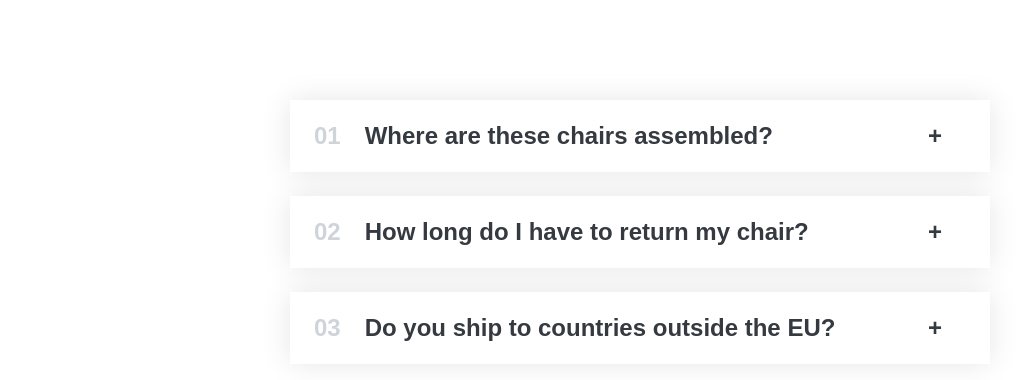
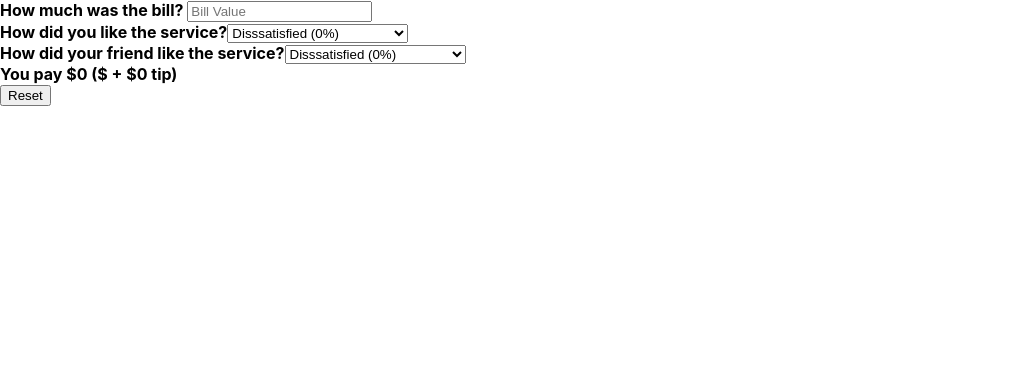
Before and after one commit to soumya1103/React-Course-Jonas, a React (Create React App) app: page / in a window 1280 px wide. Shown: the top 380 px of the page, without its empty margins (0-1030 px from the left). Built offline with nearby package versions, Linux system fonts and the light colour scheme.

Commit message:
Tip Calculator Added

```diff
--- a/src/App.js
+++ b/src/App.js
@@ -1,5 +1,6 @@
 import "./App.css";
-import Accordion from "./Accordion/Accordion";
+//import Accordion from "./Accordion/Accordion";
+import TipCalculator from "./TipCalculator/TipCalculator";
 //import Flashcard from "./Flashcards/Flashcard";
 //import DateCounter from "./DateCounter/DateCounter";
 //import Steps from "./Steps/Steps";
@@ -13,7 +14,8 @@ import Menu from "./Pizza/Menu"; */
 
 function App() {
   return (
-    <Accordion />
+    <TipCalculator />
+    //<Accordion />
     //<Flashcard />
     //<TravelList />
     //<DateCounter />
--- /dev/null
+++ b/src/TipCalculator/Bill.jsx
@@ -0,0 +1,21 @@
+import React from "react";
+
+export default function Bill({ billValue, onChangeBill }) {
+  return (
+    <div>
+      <span>
+        <strong>How much was the bill? </strong>
+        <input
+          placeholder="Bill Value"
+          type="text"
+          value={billValue}
+          onChange={(e) =>
+            onChangeBill(
+              isNaN(Number(e.target.value)) ? "" : Number(e.target.value)
+            )
+          }
+        />
+      </span>
+    </div>
+  );
+}
--- /dev/null
+++ b/src/TipCalculator/Button.jsx
@@ -0,0 +1,9 @@
+import React from "react";
+
+export default function Button({ onReset }) {
+  return (
+    <div>
+      <button onCLick={onReset}>Reset</button>
+    </div>
+  );
+}
--- /dev/null
+++ b/src/TipCalculator/Calculate.jsx
@@ -0,0 +1,13 @@
+import React from "react";
+
+export default function Calculate({ billValue, tip }) {
+  console.log({ billValue, tip });
+
+  return (
+    <div>
+      <strong>
+        You pay ${billValue + tip} (${billValue} + ${tip} tip)
+      </strong>
+    </div>
+  );
+}
--- /dev/null
+++ b/src/TipCalculator/Service.jsx
@@ -0,0 +1,20 @@
+import React from "react";
+
+export default function Service({ children, tip, onChangeTip }) {
+  return (
+    <div>
+      <span>
+        <strong>{children}</strong>
+        <select
+          value={tip}
+          onChange={(e) => onChangeTip(Number(e.target.value))}
+        >
+          <option value="0">Disssatisfied (0%)</option>
+          <option value="5">It was okay (5%)</option>
+          <option value="10">It was good (10%)</option>
+          <option value="20">Absolutely amazing! (20%)</option>
+        </select>
+      </span>
+    </div>
+  );
+}
--- /dev/null
+++ b/src/TipCalculator/TipCalculator.jsx
@@ -0,0 +1,36 @@
+import React, { useState } from "react";
+import Bill from "./Bill";
+import Service from "./Service";
+import Calculate from "./Calculate";
+import Button from "./Button";
+
+export default function TipCalculator() {
+  const [billValue, setBillValue] = useState("");
+
+  const [tip1, setTip1] = useState(0);
+
+  const [tip2, setTip2] = useState(0);
+
+  const averageTip = (Number(tip1) + Number(tip2)) / 2;
+  const tip = (billValue * averageTip) / 100;
+
+  const handleReset = () => {
+    setBillValue("");
+    setTip1(0);
+    setTip2(0);
+  };
+
+  return (
+    <div>
+      <Bill bill={billValue} onChangeBill={setBillValue} />
+      <Service tip={tip1} onChangeTip={setTip1}>
+        <strong>How did you like the service?</strong>
+      </Service>
+      <Service tip={tip2} onChangeTip={setTip2}>
+        <strong>How did your friend like the service?</strong>
+      </Service>
+      <Calculate billValue={billValue} tip={tip} />
+      <Button onReset={handleReset} />
+    </div>
+  );
+}
```
